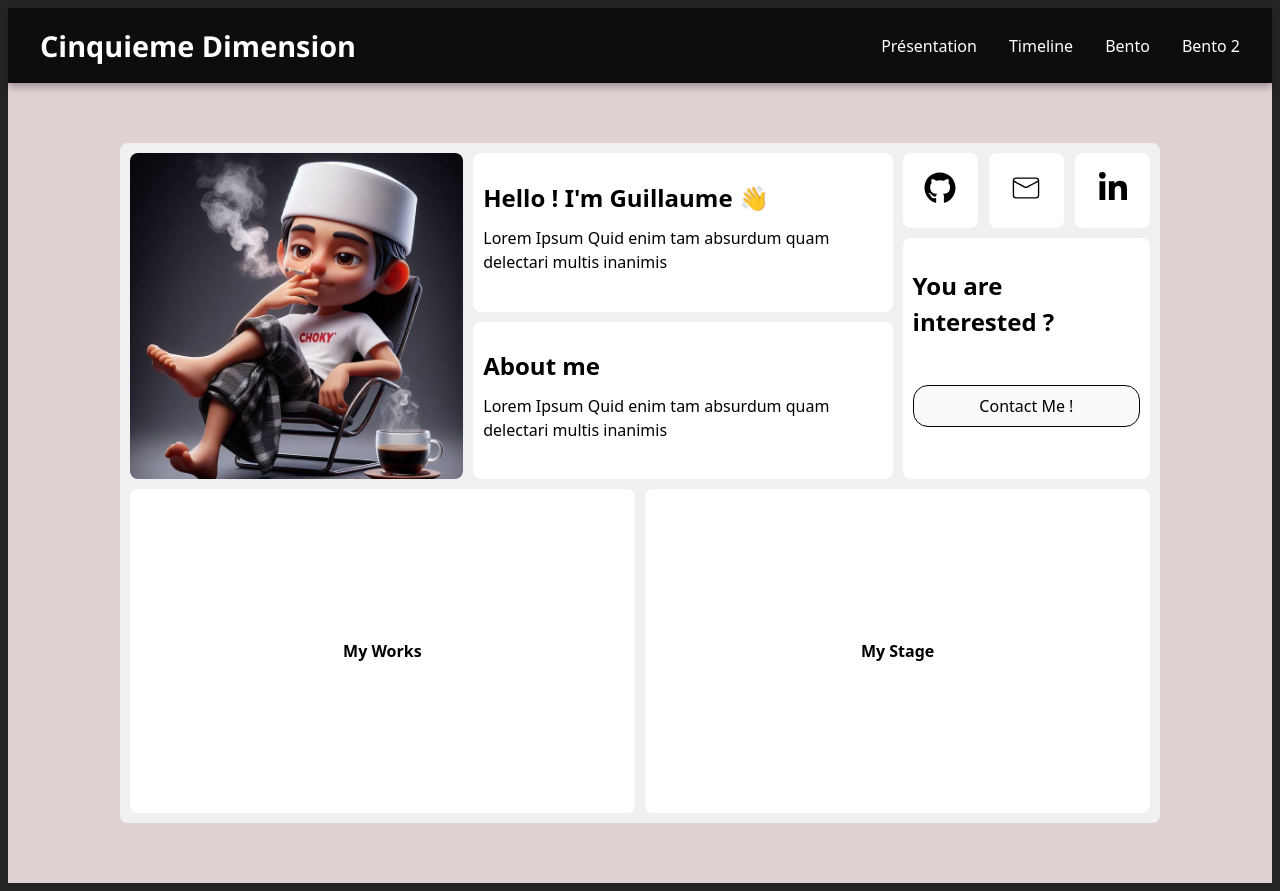
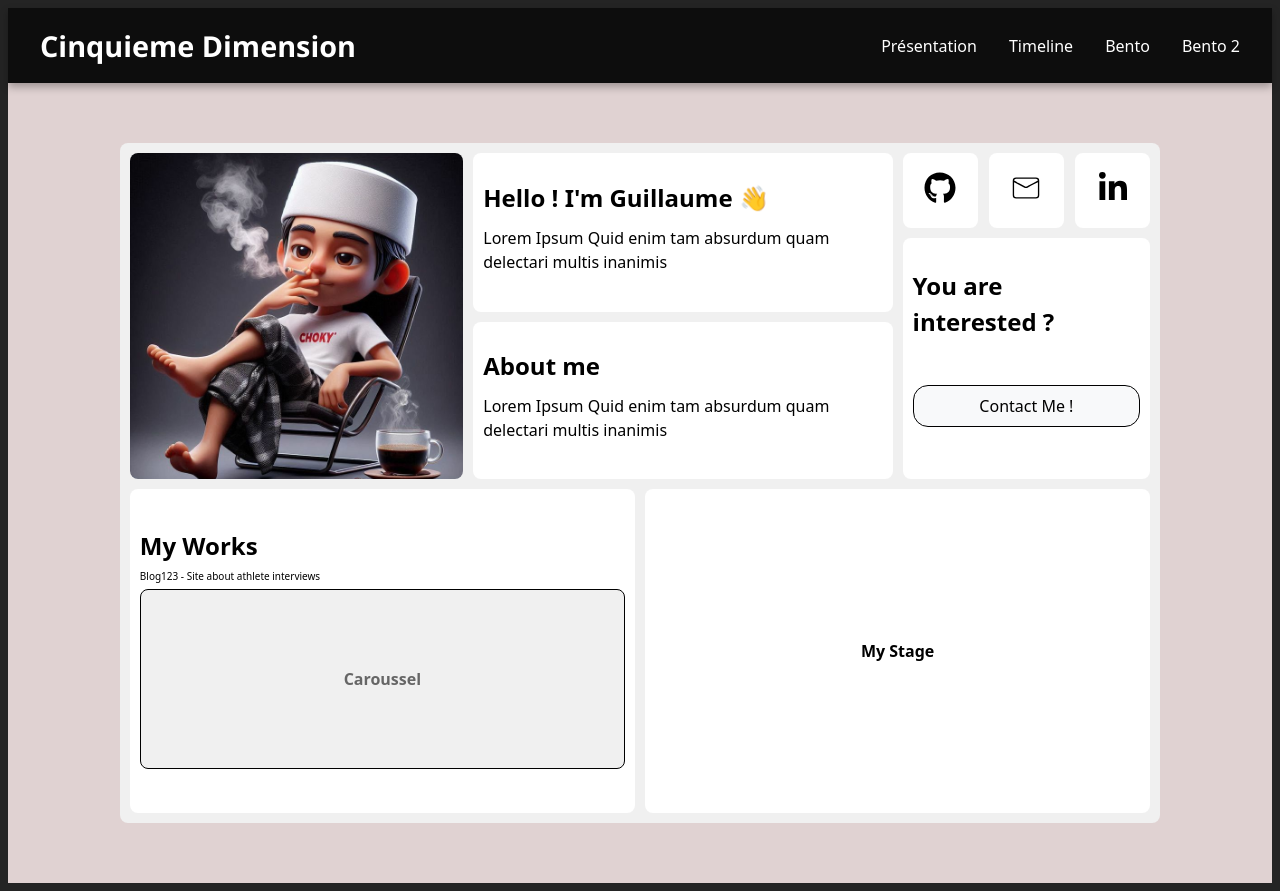
Before and after one commit to MardinliG/RapportStage, a React (Vite) app: page /bento2 in a window 1280 px wide. Built offline with nearby package versions, Linux system fonts and the light colour scheme.

Commit message:
Works Section base

```diff
--- a/src/assets/Bento2.css
+++ b/src/assets/Bento2.css
@@ -61,6 +61,10 @@
 .bento2-wrapper .div3 {
   grid-area: 5 / 1 / 9 / 7;
   background-color: #ffffff;
+  flex-direction: column;
+  align-items: flex-start !important;
+  text-align: left;
+  padding: 0px 10px 10px 10px;
 }
 .bento2-wrapper .div4 {
   grid-area: 1 / 1 / 5 / 5;
@@ -228,6 +232,15 @@
   font-weight: initial !important;
 }
 
+.bento2-wrapper .div3 h2 {
+  margin-top: 5px;
+  margin-bottom: 5px;
+}
+.bento2-wrapper .div3 p {
+  margin: 0;
+  font-weight: initial !important;
+}
+
 .bento2-wrapper .div1 .button {
   display: inline-block;
   padding: 8px 16px;
@@ -261,3 +274,20 @@
   object-fit: cover;
   border-radius: 8px;
 }
+
+.bento2-wrapper .div3 .caroussel {
+  width: 100%;
+  height: 180px;
+  background-color: #f0f0f0;
+  border-radius: 8px;
+  display: flex;
+  justify-content: center;
+  align-items: center;
+  font-size: 16px;
+  color: #666;
+  border: #000000 1px solid;
+}
+.bento2-wrapper .div3 .about {
+  font-size: x-small !important;
+  margin-bottom: 5px;
+}
--- a/src/components/Bento2.jsx
+++ b/src/components/Bento2.jsx
@@ -17,7 +17,11 @@ const Bento2 = () => {
                     </div>
                 </div>
                 <div className="div2"> My Stage </div>
-                <div className="div3"> My Works </div>
+                <div className="div3">
+                    <h2> My Works </h2>
+                    <p className="about"> Blog123 - Site about athlete interviews </p>
+                    <div className="caroussel"> Caroussel </div>
+                </div>
                 <div className="div4">
                     <img src={avatarImage} alt="Avatar" className="avatar"/>
                 </div>
```
